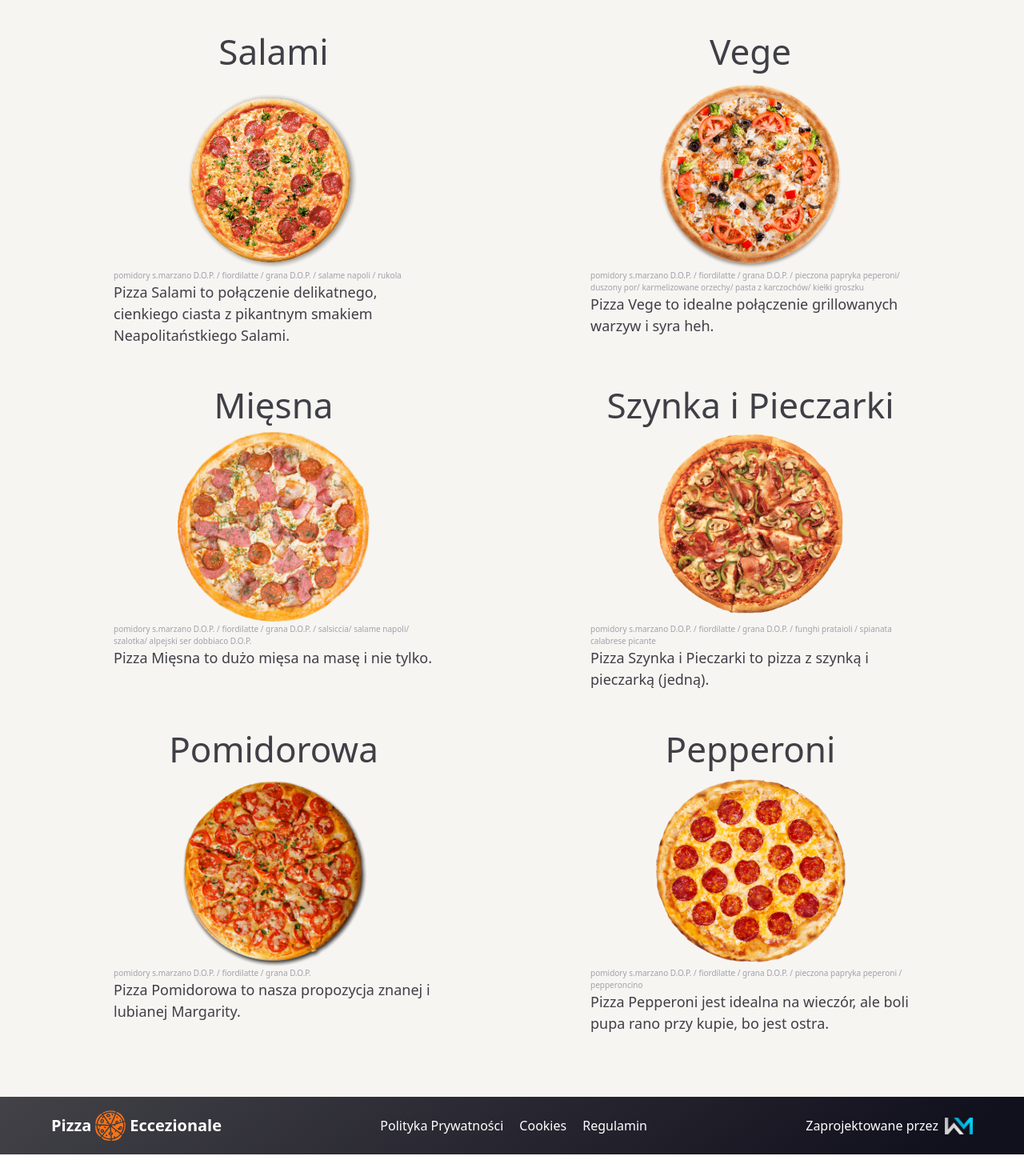
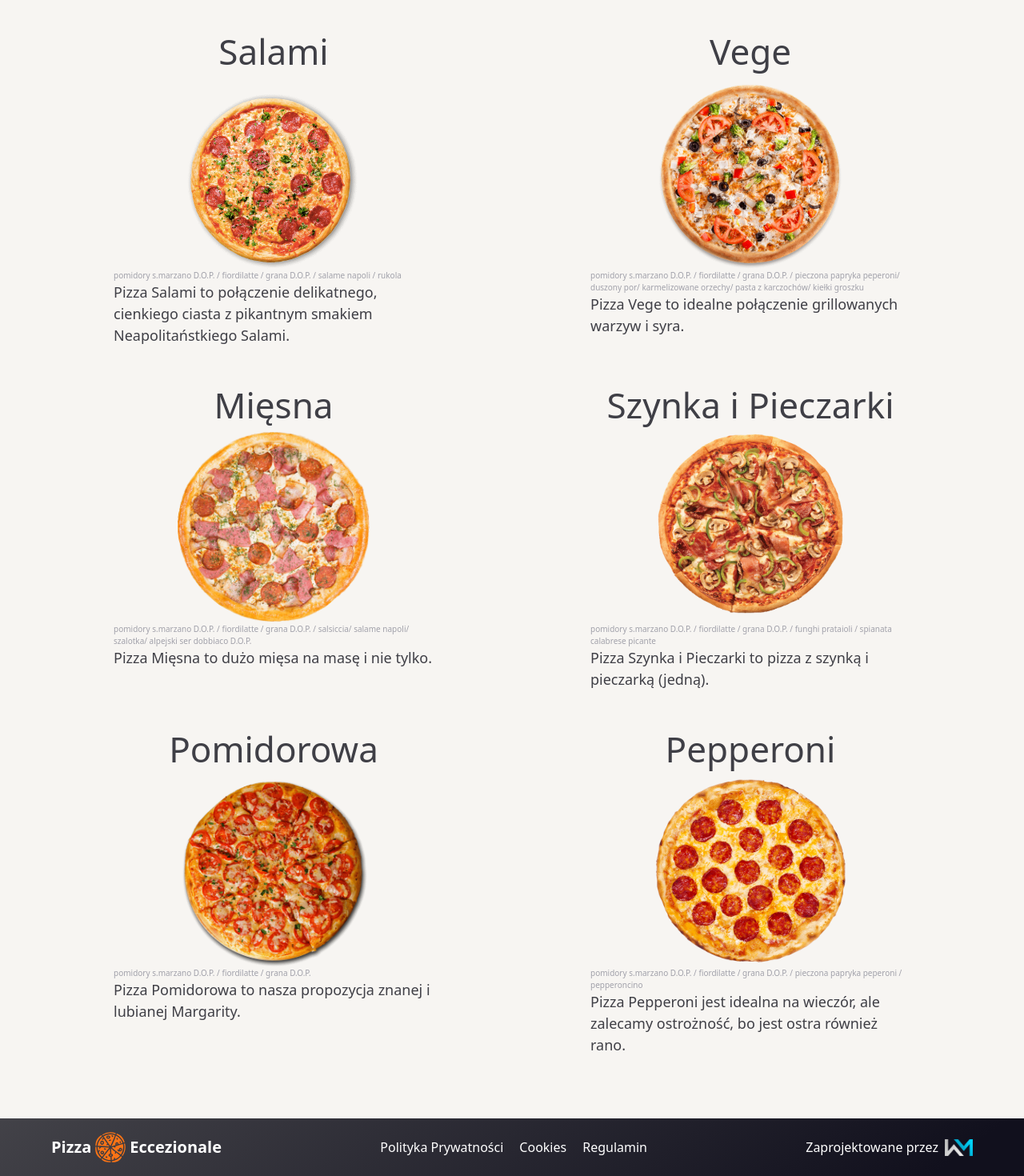
Before and after one commit to m-uchyla/pizzeria-portfolio, a React (Vite) app: page /menu in a window 1280 px wide. Shown: the part 318-1788 px from the top of the page at 80% size. Before the commit the page ends 1761 px from the top, so only its background shows below. Built offline with nearby package versions, Linux system fonts and the light colour scheme.

Commit message:
Text-change

```diff
--- a/src/constants/index.js
+++ b/src/constants/index.js
@@ -81,7 +81,7 @@ export const menuList = [
         name: "Vege" ,
         img: vege,
         ingredients: " pomidory s.marzano D.O.P. / fiordilatte /  grana D.O.P. / pieczona papryka peperoni/ duszony por/ karmelizowane orzechy/ pasta z karczochów/ kiełki groszku ",
-        desc: "Pizza Vege to idealne połączenie grillowanych warzyw i syra heh.",
+        desc: "Pizza Vege to idealne połączenie grillowanych warzyw i syra.",
     },
     {
         id: "MeatPizza",
@@ -109,7 +109,7 @@ export const menuList = [
         name: "Pepperoni" ,
         img: pepperoni,
         ingredients: "pomidory s.marzano D.O.P. / fiordilatte /  grana D.O.P. / pieczona papryka peperoni / pepperoncino ",
-        desc: "Pizza Pepperoni jest idealna na wieczór, ale boli pupa rano przy kupie, bo jest ostra.",
+        desc: "Pizza Pepperoni jest idealna na wieczór, ale zalecamy ostrożność, bo jest ostra również rano.",
     }
 ]
 
```
